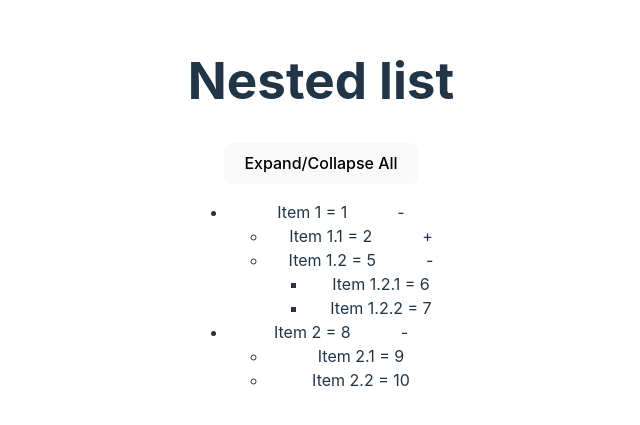
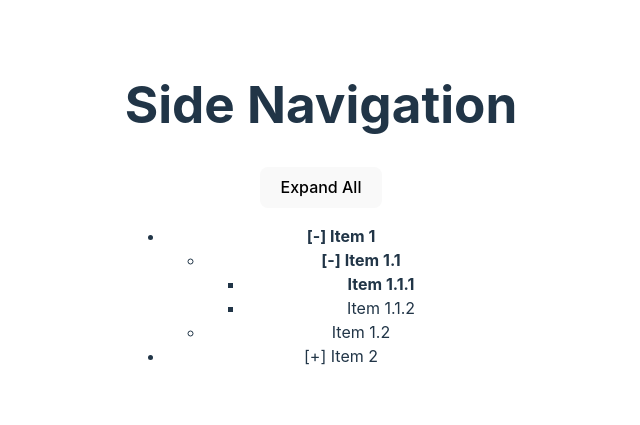
Before and after one commit to NicholasMurray/expanding-lists, a React (Vite) app: page / in a window 1280 px wide. Shown: the part 187-612 px from the top of the page, without its empty margins (319-959 px from the left). Built offline with nearby package versions, Linux system fonts and the light colour scheme.

Commit message:
Had another attempt with a side navigation component

```diff
--- a/src/App.tsx
+++ b/src/App.tsx
@@ -1,16 +1,11 @@
 import "./App.css";
-import { NestedList } from "./nested-list/NestedList";
-import { nestedListData } from "./nested-list/data";
+import SideNavigation from "./side-navigation/SideNavigation";
 
 function App() {
-  const initialExpandedIds = [7, 8];
   return (
     <>
-      <h1>Nested list</h1>
-      <NestedList
-        data={nestedListData}
-        initialExpandedIds={initialExpandedIds}
-      />
+      <h1>Side Navigation</h1>
+      <SideNavigation />
     </>
   );
 }
--- /dev/null
+++ b/src/side-navigation/SideNavigation.tsx
@@ -0,0 +1,162 @@
+import React, { useState, useEffect } from "react";
+
+// Define types for the navigation data structure
+interface NavItem {
+  id: string;
+  title: string;
+  active: boolean;
+  children?: NavItem[];
+}
+
+// Sample navigation data structure
+const initialNavData: NavItem[] = [
+  {
+    id: "1",
+    title: "Item 1",
+    active: false,
+    children: [
+      {
+        id: "1.1",
+        title: "Item 1.1",
+        active: false,
+        children: [
+          { id: "1.1.1", title: "Item 1.1.1", active: true },
+          { id: "1.1.2", title: "Item 1.1.2", active: false },
+        ],
+      },
+      { id: "1.2", title: "Item 1.2", active: false },
+    ],
+  },
+  {
+    id: "2",
+    title: "Item 2",
+    active: false,
+    children: [
+      { id: "2.1", title: "Item 2.1", active: false },
+      { id: "2.2", title: "Item 2.2", active: false },
+    ],
+  },
+];
+
+const expandActivePaths = (items: NavItem[]): NavItem[] => {
+  return items.map((item) => {
+    if (item.children) {
+      const hasActiveChild = item.children.some(
+        (child) =>
+          child.active ||
+          (child.children &&
+            expandActivePaths(child.children).some(
+              (grandChild) => grandChild.active
+            ))
+      );
+      if (hasActiveChild) {
+        return {
+          ...item,
+          active: true,
+          children: expandActivePaths(item.children),
+        };
+      }
+    }
+    return item;
+  });
+};
+
+const SideNavigation: React.FC = () => {
+  const [navData, setNavData] = useState<NavItem[]>([]);
+  const [allExpanded, setAllExpanded] = useState<boolean>(false);
+
+  useEffect(() => {
+    setNavData(expandActivePaths(initialNavData));
+  }, []);
+
+  const toggleActiveState = (path: number[]) => {
+    const updateNavData = (
+      items: NavItem[],
+      pathIndex: number = 0
+    ): NavItem[] => {
+      return items.map((item, index) => {
+        if (index === path[pathIndex]) {
+          if (pathIndex === path.length - 1) {
+            return { ...item, active: !item.active };
+          } else if (item.children) {
+            return {
+              ...item,
+              children: updateNavData(item.children, pathIndex + 1),
+            };
+          }
+        }
+        return item;
+      });
+    };
+
+    setNavData(updateNavData(navData));
+  };
+
+  const expandAll = (items: NavItem[]): NavItem[] => {
+    return items.map((item) => ({
+      ...item,
+      active: true,
+      children: item.children ? expandAll(item.children) : item.children,
+    }));
+  };
+
+  const contractAll = (items: NavItem[]): NavItem[] => {
+    return items.map((item) => ({
+      ...item,
+      active: false,
+      children: item.children ? contractAll(item.children) : item.children,
+    }));
+  };
+
+  const handleToggleExpandAll = () => {
+    if (allExpanded) {
+      setNavData(contractAll(navData));
+    } else {
+      setNavData(expandAll(navData));
+    }
+    setAllExpanded(!allExpanded);
+  };
+
+  const renderNavItems = (
+    items: NavItem[],
+    path: number[] = []
+  ): JSX.Element => {
+    return (
+      <ul>
+        {items.map((item, index) => {
+          const currentPath = [...path, index];
+          return (
+            <li key={item.id}>
+              <div
+                onClick={() => toggleActiveState(currentPath)}
+                style={{
+                  cursor: "pointer",
+                  fontWeight: item.active ? "bold" : "normal",
+                }}
+              >
+                {item.children ? (item.active ? "[-] " : "[+] ") : ""}
+                {item.title}
+              </div>
+              {item.active &&
+                item.children &&
+                renderNavItems(item.children, currentPath)}
+            </li>
+          );
+        })}
+      </ul>
+    );
+  };
+
+  return (
+    <div>
+      <div>
+        <button onClick={handleToggleExpandAll}>
+          {allExpanded ? "Contract All" : "Expand All"}
+        </button>
+      </div>
+      {renderNavItems(navData)}
+    </div>
+  );
+};
+
+export default SideNavigation;
```
